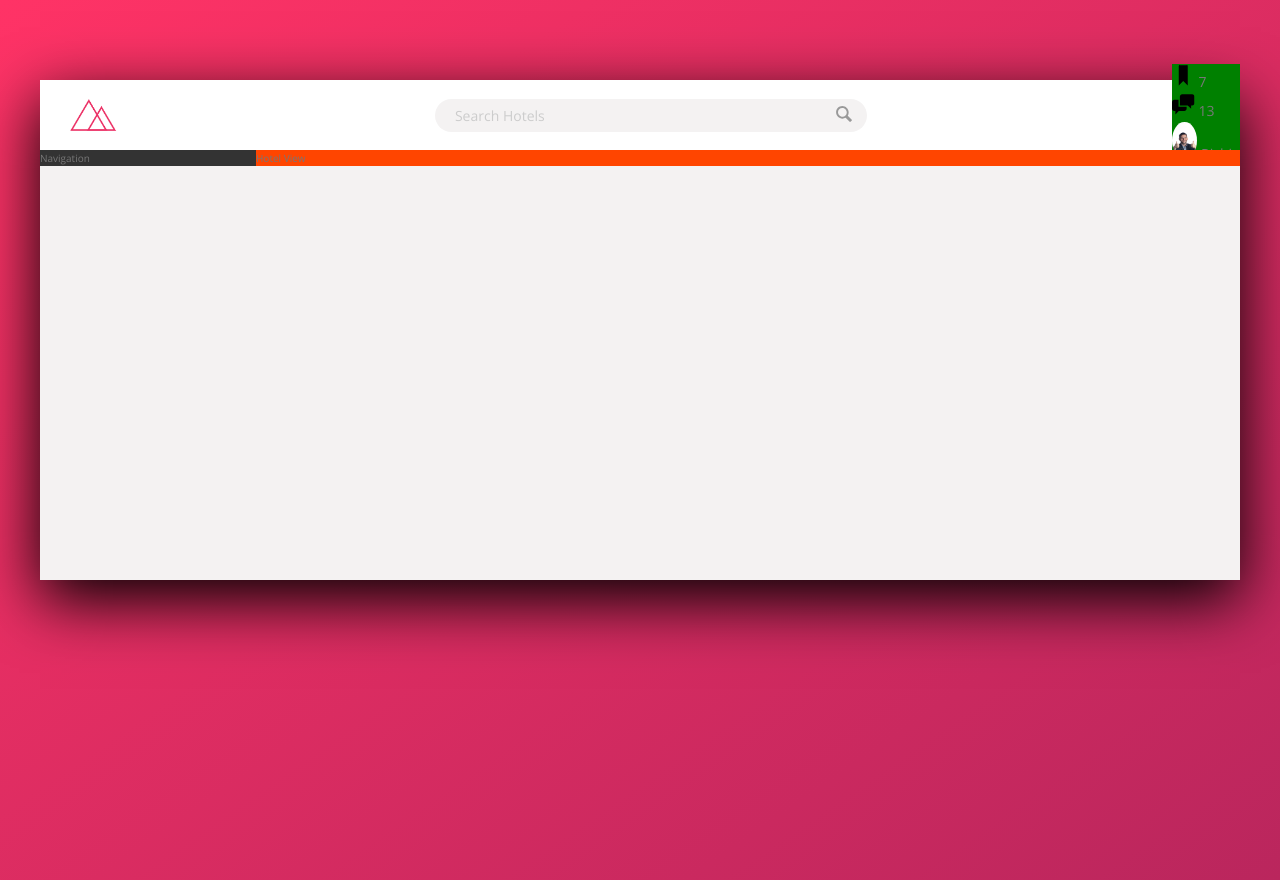
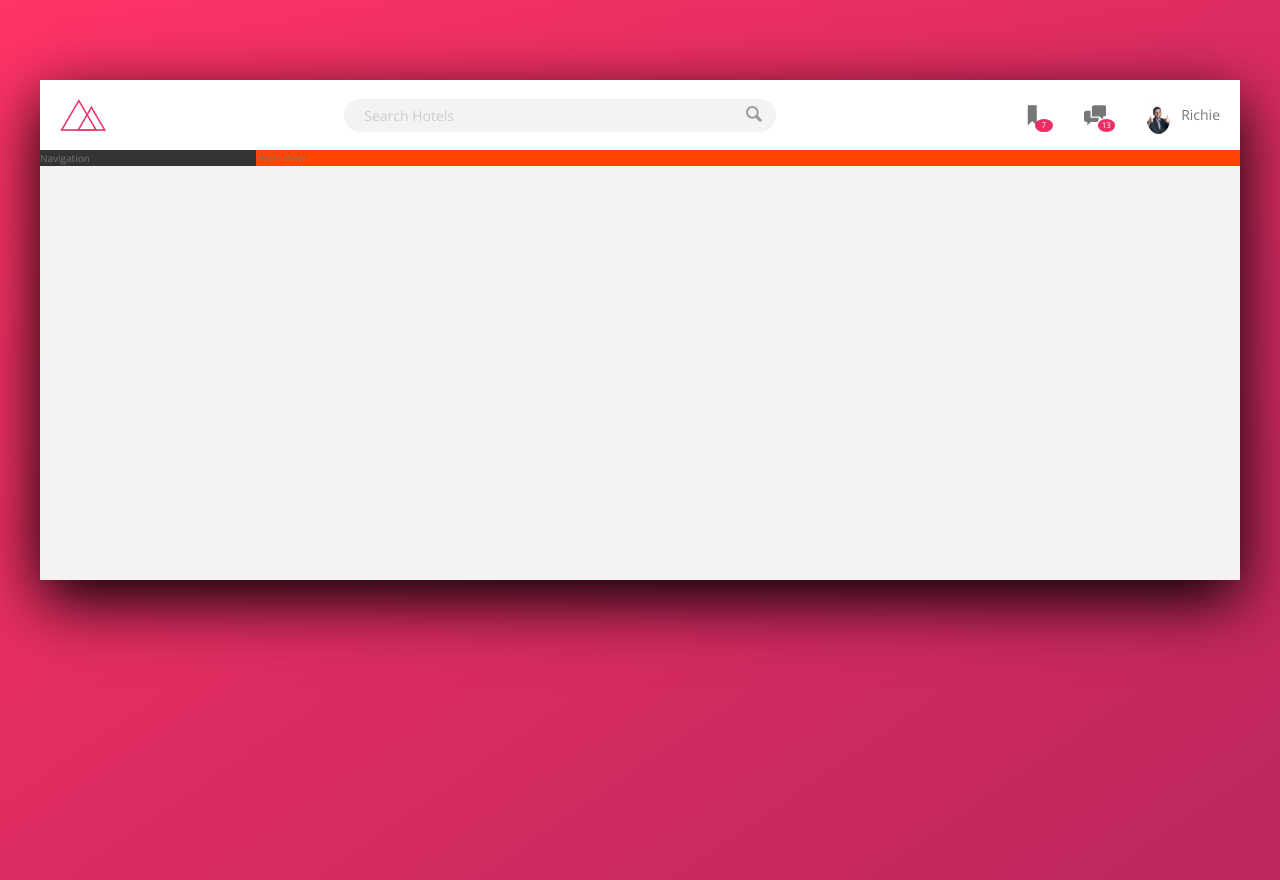
Before and after one commit to Ryoung27/Trillo, a website: page index.html in a window 1280 px wide. Drawn offline with nearby package versions, Linux system fonts and the light colour scheme.

Commit message:
flex box nav bar

```diff
--- a/sass/_components.scss
+++ b/sass/_components.scss
@@ -2,7 +2,7 @@
 //Logo
 .logo{
     height: 3.25rem;
-    margin-left: 3rem;
+    margin-left: 2rem;
 
 }
 
@@ -70,31 +70,57 @@
 /////////////////////////////////
 //User Nav
 .user-nav{
-    background: green;
+
+    align-self: stretch;
+
+    display: flex;
+    align-items: center;
+
+    & >*{
+        padding: 0 2rem;
+        cursor: pointer;
+        display: flex;
+        align-items: center;
+    }
+
+    & > *:hover{
+        background-color: var(--color-grey-light-2);
+        height: 100%;
+    }
+
     &__icon-box{
+        display: flex;
+        align-items: center;
+        position: relative;
 
     }
 
     &__icon{
         height: 2.25rem;
         width: 2.25rem;
+        fill: var(--color-grey-dark-2);
     }
 
     &__notification{
+        font-size: .8rem;
+        height: 1.75;
+        width: 1.75rem;
+        border-radius: 50%;
+        background-color:var(--color-primary);
+        color: #fff;
+        position: absolute;
+        top: 1.5rem;
+        right: 1.1rem;
 
-    }
-
-    &__user{
-
+        display: flex;
+        justify-content: center;
+        align-items: center;
     }
 
     &__user-photo{
         height: 3.75rem;
         border-radius: 50%;
-    }
-
-    &__user-name{
-
+        margin-right: 1rem;
     }
 
 }
```
Also changed, not shown: css/style.css.
